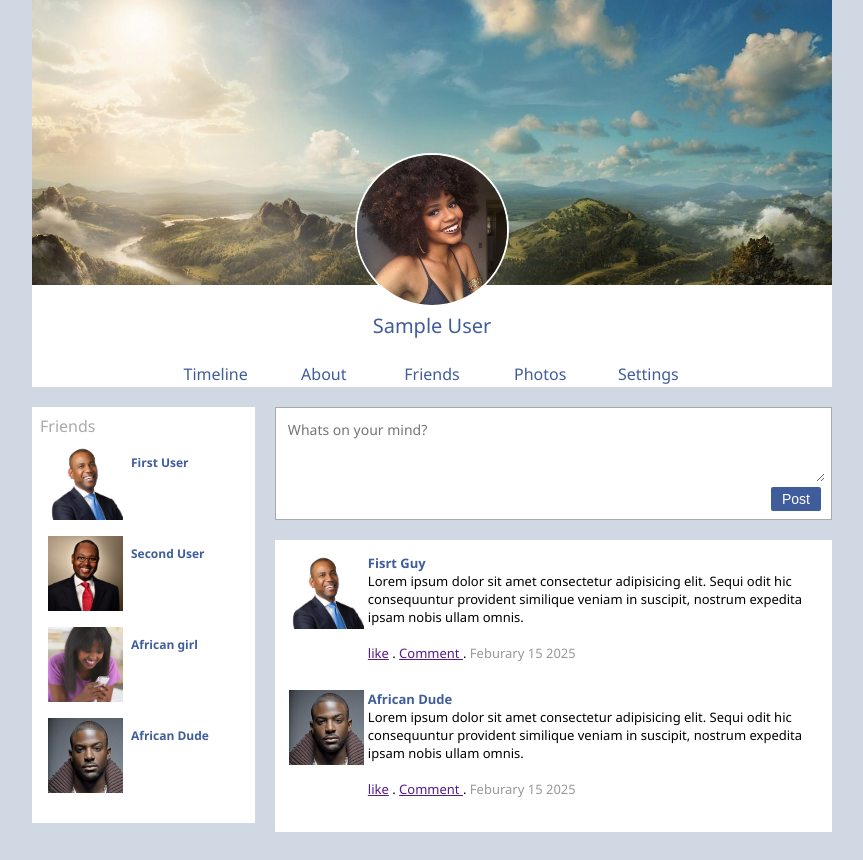
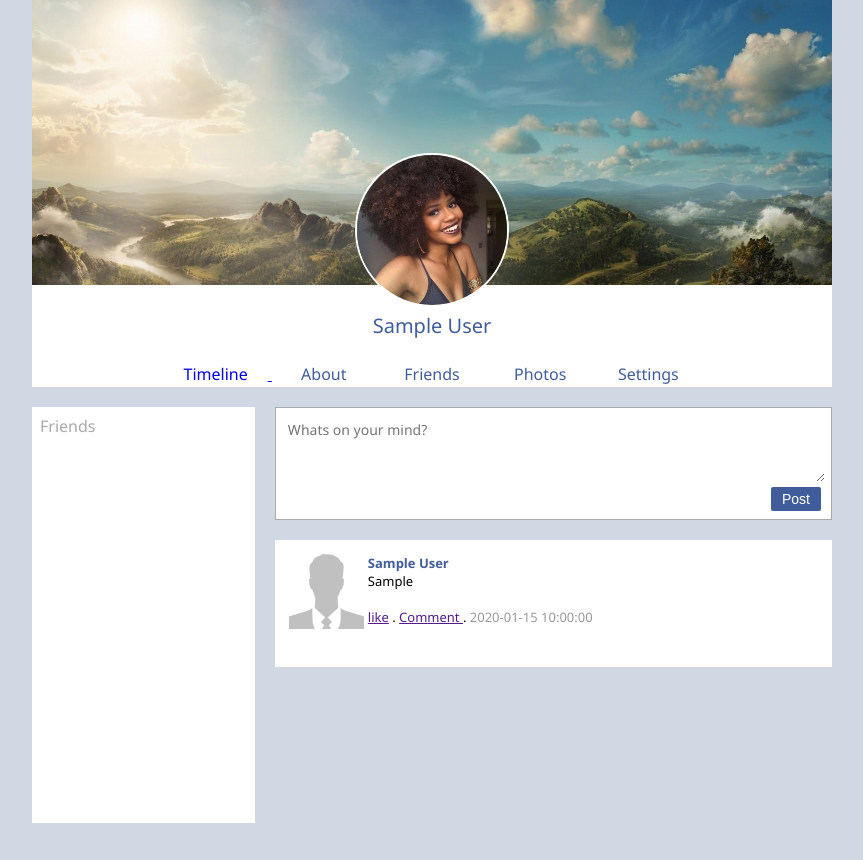
Before and after one commit to Anjan012/MySocialMedia, a PHP site: page /profile.php in a window 1280 px wide. Shown: the part 81-941 px from the top of the page, without its empty margins (208-1071 px from the left). After the commit the page ends 904 px from the top, so only its background shows below. Run offline with PHP 8.4, Linux system fonts and the light colour scheme; the visitor is signed in with stand-in values (Sample User, id 1); tables that the repository leaves empty or names only in its code hold one stand-in row (values such as "Sample post").

Commit message:
updated code

```diff
--- a/classes/login.php
+++ b/classes/login.php
@@ -1,6 +1,7 @@
 <?php
 
-  class Login{
+class Login
+{
 
   private $error = "";
 
@@ -21,12 +22,11 @@
     $result = $DB->read($query); // read is returning so we store it in the variable , $result is a variable that holds the data fetched from the database.
 
     // if we do get the result that means the user exist
-      if($result)
-      {
+    if ($result) {
 
       $row = $result[0]; // This line stores that first row of data into the $row variable,  it is an associative array.
 
-        if($password == $row['password']) // $row['password'] accesses the password field from the $row array.
+      if ($password == $row['password']) // $row['password'] accesses the password field from the $row array.
       {
 
         // create session data
@@ -38,42 +38,50 @@
         // just to avoid collision it is better to name the session as the website name (prefix)
         $_SESSION['mybook_userid'] = $row['userid'];  // this gloabal will be avaiable whatever page you open as long as it is the sam browser, using session we can move inforamation between pages of same website
 
-        }else{
+      } else {
 
         $this->error .= "Wrong Password!";
       }
-
-
-      }else{
+    } else {
 
       $this->error .= "NO such email was found!";
     }
 
     return $this->error;
-
   }
 
   public function check_login($id)
   {
 
+    if (is_numeric($id)) // isnumeric here you have to check that the people has not put any malicious software
+    {
+
       // limit 1 : for one record
-       $query = "select userid from users where userid = '$id' limit 1";
+      $query = "select * from users where userid = '$id' limit 1";
 
 
       $DB = new Database();
       $result = $DB->read($query);
 
-       if($result)
-       {
+      if ($result) {
 
-          return true; // user found (exist)
+        $user_data = $result[0];
+        return $user_data; // user found (exist)
 
+      } else {
+
+        // redirect
+        header("Location: login.php");
+        die;
       }
 
-       return false;
 
+
+    } else {
+
+      // redirect
+      header("Location: login.php");
+      die;
     }
-
   }
-
-?>
+}
--- a/classes/post.php
+++ b/classes/post.php
@@ -43,6 +43,23 @@
 
     }
 
+    public function get_post($id)
+    {
+
+
+      $query = "select * from posts where userid = '$id' order by id desc"; // we will not put limit here cause we want to retrieve all post
+
+        $DB = new Database();
+        $result = $DB->read($query);
+        if($result)
+        {
+          return $result;
+        }else{
+          return false;
+        }
+
+    }
+
   }
 
 ?>
--- a/classes/user.php
+++ b/classes/user.php
@@ -24,6 +24,44 @@
 
     }
 
+    public function get_user($id)
+    {
+
+      $query = "select *from users where userid = '$id' limit 1";
+      $DB = new Database();
+      $result = $DB->read($query);
+
+      if($result) // we get result
+      {
+        return $result[0]; // this is going to be an array so we just want the first one
+      }else{
+
+        return false;
+
+      }
+
+    }
+
+    public function get_friends($id)
+    {
+
+      $query = "select *from users where userid != '$id' "; // my friends are not me so get everyone who is not me
+
+      $DB = new Database();
+      $result = $DB->read($query);
+
+      if($result) // we get result
+      {
+        return $result; // since there is going to be multiple friends we will not put $result[0]
+
+      }else{
+
+        return false;
+
+      }
+
+    }
+
   }
 
 ?>
--- /dev/null
+++ b/post.php
@@ -0,0 +1,27 @@
+<?php
+
+
+?>
+
+<div id="post">
+
+  <div>
+    <?php
+
+      $image = "images/user_male.png";
+      if($ROW_USER['gender']== "Female")
+      {
+        $image = "images/user_female.jpgg";
+      }
+
+    ?>
+    <img src="<?php echo $image?>" alt="user" style="width: 75px; margin-right:4px;">
+  </div>
+  <div>
+    <div style="font-weight: bold; color:#405d9b;"><?php echo $ROW_USER['first_name'] . ' '. $ROW_USER['last_name'] ?></div>
+      <?php echo $ROW['post'] ?>
+    <br><br>
+    <a href="">like</a> . <a href="">Comment </a>. <span style="color: #999;"> <?php echo $ROW['date'] ?> </span>
+  </div>
+
+</div>
--- a/profile.php
+++ b/profile.php
@@ -10,40 +10,9 @@ include("classes/login.php");
 include("classes/user.php");
 include("classes/post.php");
 
-// check if the user is logged in
-
-if (isset($_SESSION['mybook_userid']) && is_numeric($_SESSION['mybook_userid'])) // isnumeric here you have to check that the people has not put any malicious software
-{
-
-  // assin it to the id
-  $id = $_SESSION['mybook_userid'];
-  $login = new Login();
-  $result = $login->check_login($id);
-
-  if ($result) {
-
-    // retrieve the data
-    $user = new User();
-    $user_data = $user->get_data($id);
-
-    // just in case checking
-    if (!$user_data) {
-      // redirect
-      header("Location: login.php");
-      die;
-    }
-  } else {
-
-    // redirect
-    header("Location: login.php");
-    die; // it gets die and don't load the rest of the page
-  }
-} else {
-
-  // redirect
-  header("Location: login.php");
-  die;
-}
+$login = new Login();
+// capturing user data
+$user_data = $login->check_login($_SESSION['mybook_userid']);
 
 // posting starts here
 
@@ -51,9 +20,36 @@ if ($_SERVER['REQUEST_METHOD'] == "POST") {
   $post = new Post();
   $id = $_SESSION['mybook_userid'];
   $result = $post->create_post($id, $_POST);
+
+  // solving the problem when refresh son't store data in database of identical post
+  if($result === '') // when we are posting something we are returning a error
+  {
+
+    header("Location: profile.php");
+    die;
+
+  }else{
+
+    echo "<div style='text-align:center; font-size:12px; color:white; background-color:grey;'>";
+    echo "The following errors occured <br> <br> ";
+    echo $result;
+    echo "</div>";
+
+  }
 }
 
+// collect posts
 
+$post = new Post();
+$id = $_SESSION['mybook_userid'];
+$posts = $post->get_post($id);
+
+
+// collect friends
+
+$user = new User();
+$id = $_SESSION['mybook_userid'];
+$friends = $user->get_friends($id);
 
 ?>
 
@@ -180,7 +176,7 @@ if ($_SERVER['REQUEST_METHOD'] == "POST") {
         <?php echo $user_data['first_name'] . " " . $user_data['last_name'] ?>
       </div>
       <br>
-      <div id="menu_buttons">Timeline </div>
+      <a href="index.php"><div id="menu_buttons">Timeline </div> </a>
       <div id="menu_buttons">About</div>
       <div id="menu_buttons">Friends</div>
       <div id="menu_buttons">Photos</div>
@@ -194,25 +190,19 @@ if ($_SERVER['REQUEST_METHOD'] == "POST") {
       <div style="min-height:400px; flex:1;">
         <div id="friends_bar">
           Friends <br>
-          <div id="friends">
-            <img src="user1.jpg" alt="user" id="friends_img"> <br>
-            First User
-          </div>
 
-          <div id="friends">
-            <img src="user2.jpg" alt="user" id="friends_img"> <br>
-            Second User
-          </div>
+          <?php
 
-          <div id="friends">
-            <img src="user3.jpg" alt="user" id="friends_img"> <br>
-            African girl
-          </div>
+          if($friends){
+            foreach($friends as $FRIEND_ROW)
+            {
 
-          <div id="friends">
-            <img src="user4.jpg" alt="user" id="friends_img"> <br>
-            African Dude
-          </div>
+              include('user.php');
+
+            }
+          }
+          ?>
+
         </div>
 
       </div>
@@ -231,35 +221,19 @@ if ($_SERVER['REQUEST_METHOD'] == "POST") {
         <!-- posts  -->
         <div id="post_bar">
 
-          <!-- post 1 -->
-          <div id="post">
+          <?php
 
-            <div>
-              <img src="user1.jpg" alt="user" style="width: 75px; margin-right:4px;">
-            </div>
-            <div>
-              <div style="font-weight: bold; color:#405d9b;">Fisrt Guy</div>
-              Lorem ipsum dolor sit amet consectetur adipisicing elit. Sequi odit hic consequuntur provident similique veniam in suscipit, nostrum expedita ipsam nobis ullam omnis.
-              <br><br>
-              <a href="">like</a> . <a href="">Comment </a>. <span style="color: #999;">Feburary 15 2025 </span>
-            </div>
+          if($posts){
+            foreach($posts as $ROW)
+            {
+              $user = new User();
+              $ROW_USER = $user->get_user($ROW['userid']);
+              // by doing this we can simply loop the posts
+              include('post.php');
 
-          </div>
-
-          <!-- post 2 -->
-          <div id="post">
-
-            <div>
-              <img src="user4.jpg" alt="user" style="width: 75px; margin-right:4px;">
-            </div>
-            <div>
-              <div style="font-weight: bold; color:#405d9b;">African Dude</div>
-              Lorem ipsum dolor sit amet consectetur adipisicing elit. Sequi odit hic consequuntur provident similique veniam in suscipit, nostrum expedita ipsam nobis ullam omnis.
-              <br><br>
-              <a href="">like</a> . <a href="">Comment </a>. <span style="color: #999;">Feburary 15 2025 </span>
-            </div>
-
-          </div>
+            }
+          }
+          ?>
 
         </div>
       </div>
```
Also changed, not shown: index.php (renamed from timeline.php, +18 -1 lines), user.php (added, +15 -0 lines), images/user_female.jpg (added), images/user_male.png (added). Lines whose indentation alone changed are shown as unchanged.
